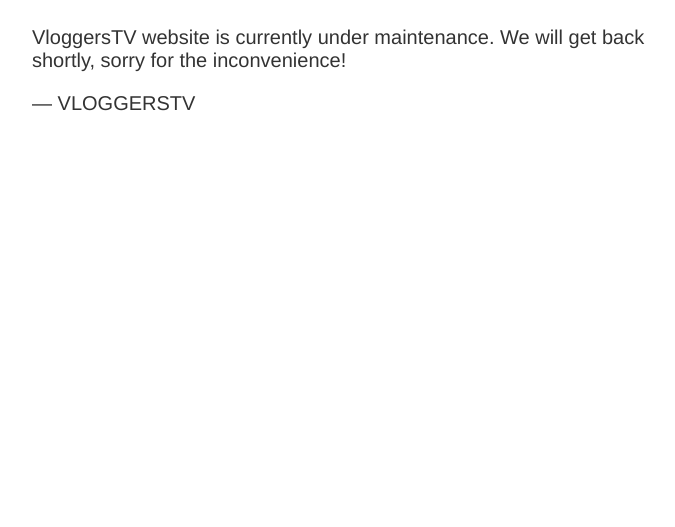
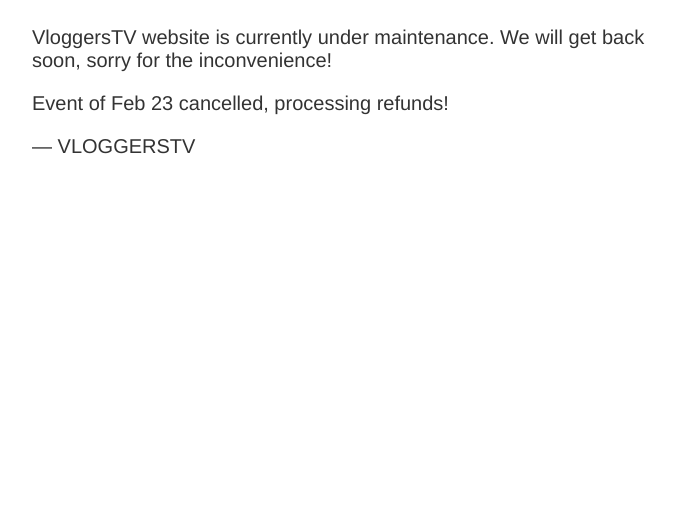
Before and after one commit to vloggerstv/vloggerstv.com, a plain HTML site: page index.html in a window 1280 px wide. Shown: the part 273-800 px from the top of the page, without its empty margins (283-958 px from the left). Drawn offline with Linux system fonts and the light colour scheme.

Commit message:
Update index.html

```diff
--- a/index.html
+++ b/index.html
@@ -12,7 +12,8 @@
 <article>
     <h1>We&rsquo;ll be back soon!</h1>
     <div>
-        <p>VloggersTV website is currently under maintenance. We will get back shortly, sorry for the inconvenience!</p>
+        <p>VloggersTV website is currently under maintenance. We will get back soon, sorry for the inconvenience!</p>
+         <p>Event of Feb 23 cancelled, processing refunds!</p>
         <p>&mdash; VLOGGERSTV</p>
     </div>
 </article>
```
